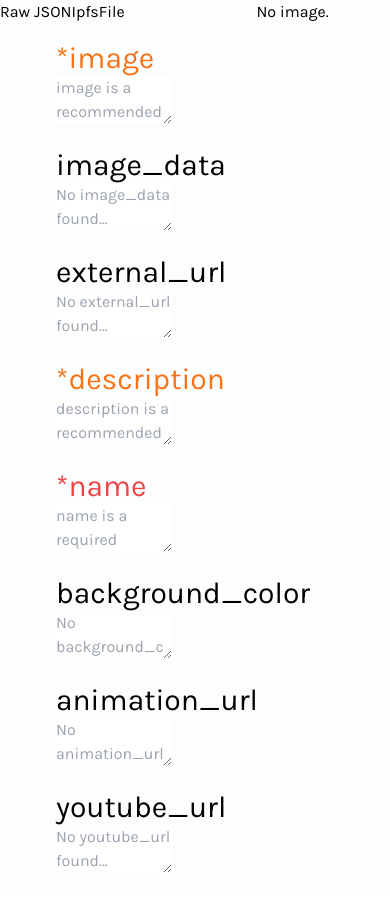
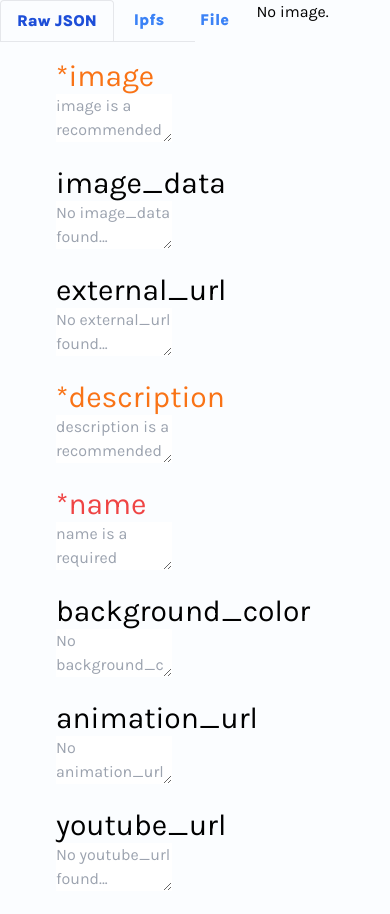
Before and after one commit to fn-Drew/Metadata-Preview, a React (Create React App) app: page / in a window 390 px wide. Built offline with nearby package versions, Linux system fonts and the light colour scheme.

Commit message:
temporarily unresponsive navbar styling

```diff
--- a/src/Components/NavBar.js
+++ b/src/Components/NavBar.js
@@ -29,9 +29,17 @@ const NavBar = ({ setRawJsonInput, handleRawJsonInput }) => {
 
   return (
     <div>
-      <input type="submit" value="Raw JSON" onClick={showRawJsonInput} />
-      <input type="submit" value="Ipfs" onClick={showIpfsInput} />
-      <input type="submit" value="File" onClick={showFileInput} />
+      <ul class="flex border-b">
+        <li class="-mb-px-px mr-1">
+          <input class="inline-block border-l border-t border-r rounded-t py-2 px-4 text-blue-700 font-semibold" type="submit" value="Raw JSON" onClick={showRawJsonInput} />
+        </li>
+        <li class="mr-1">
+          <input class="inline-block py-2 px-4 text-blue-500 hover:text-blue-800 font-semibold" type="submit" value="Ipfs" onClick={showIpfsInput} />
+        </li>
+        <li class="mr-1">
+          <input class="inline-block py-2 px-4 text-blue-500 hover:text-blue-800 font-semibold" type="submit" value="File" onClick={showFileInput} />
+        </li>
+      </ul>
       <div>
         {displayRawJsonInput && <RawJsonInput handleUserInput={handleRawJsonInput} />}
         {displayIpfsInput && <IpfsInput setRawJsonInput={setRawJsonInput} />}
```
